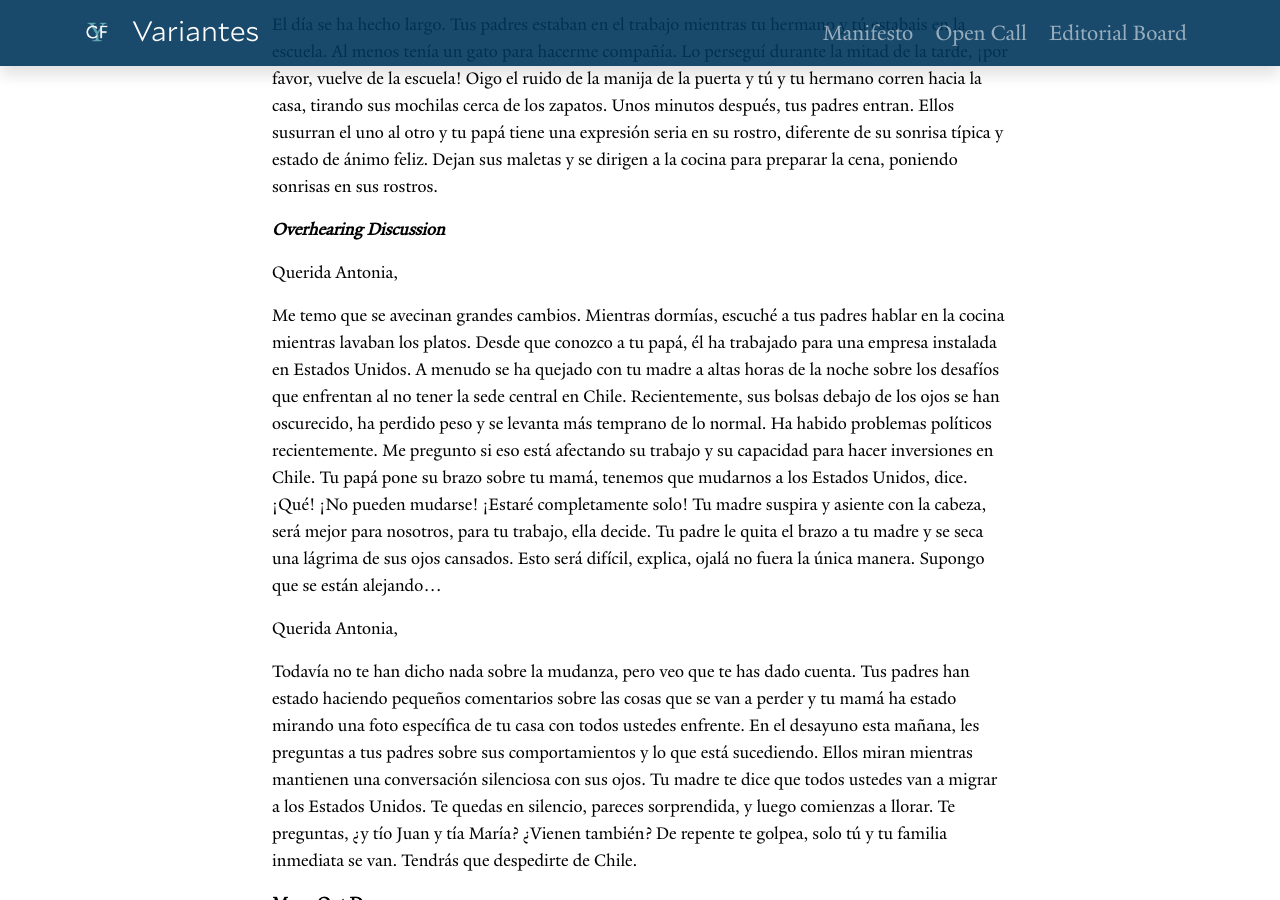
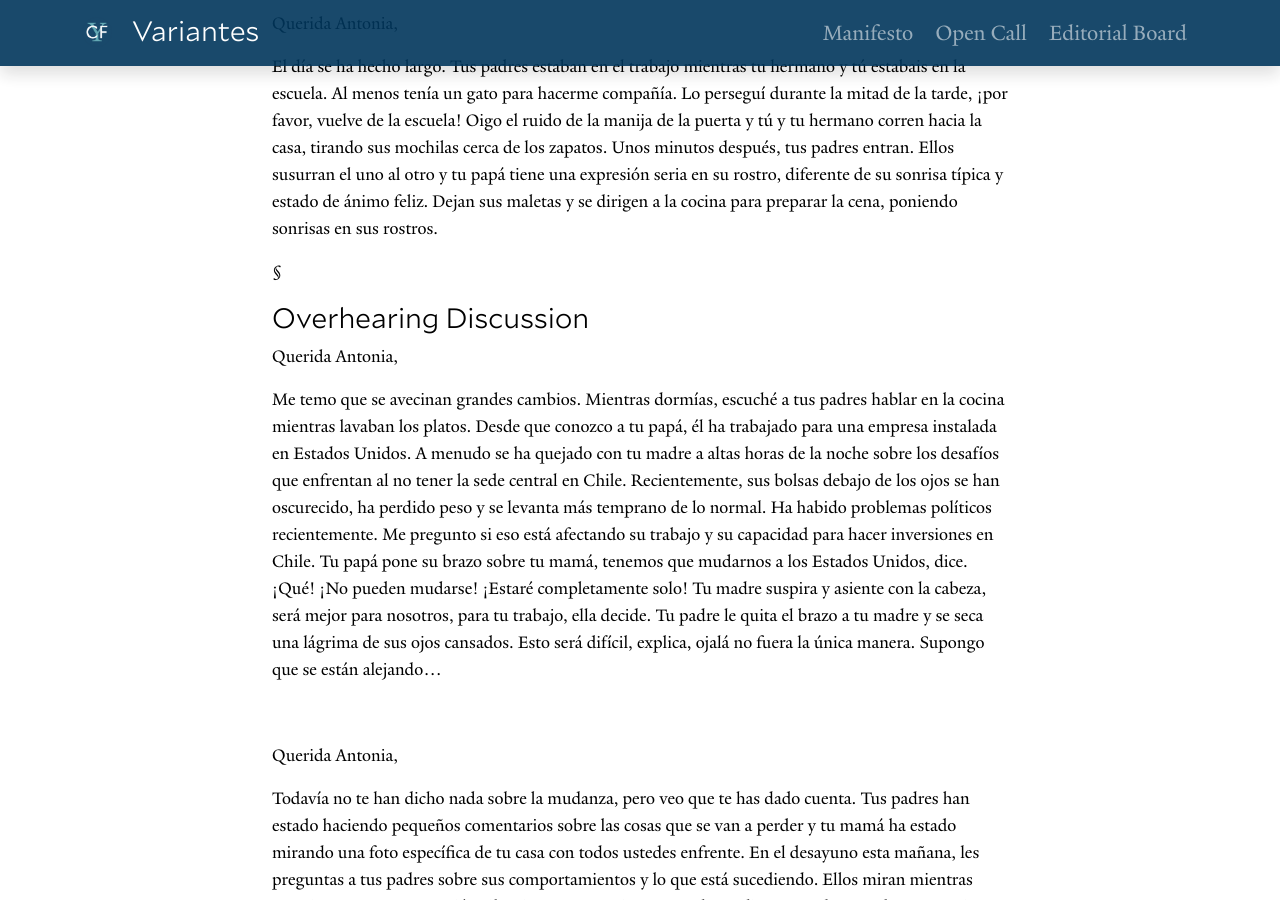
Before and after one commit to elotroalex/variantes, a Jekyll site: the page built from _num0/lange-cartas.md, in a window 1280 px wide and 900 px high, scrolled down 639 px. Built offline with Jekyll 4.4.1, drawn with Linux system fonts in a browser that asks for light colours.

Commit message:
edits to lange

```diff
--- a/_num0/lange-cartas.md
+++ b/_num0/lange-cartas.md
@@ -8,7 +8,7 @@ orden: 5
 bio: ""
 ---
 
-**Day in the Life**
+### Day in the Life
 
 Querida Antonia,
 
@@ -22,6 +22,8 @@ bosque para llegar a México. Oh, cómo se sentía el mundo lleno de
 posibilidades en aquel entonces. Te levantas de la mesa, empujas la
 silla en la mesa y llevas el plato a la cocina.
 
+<br>
+
 Querida Antonia,
 
 El día se ha hecho largo. Tus padres estaban en el trabajo mientras tu
@@ -34,7 +36,9 @@ papá tiene una expresión seria en su rostro, diferente de su sonrisa
 típica y estado de ánimo feliz. Dejan sus maletas y se dirigen a la
 cocina para preparar la cena, poniendo sonrisas en sus rostros.
 
-**_Overhearing Discussion_**
+§
+
+### Overhearing Discussion
 
 Querida Antonia,
 
@@ -54,6 +58,7 @@ decide. Tu padre le quita el brazo a tu madre y se seca una lágrima de
 sus ojos cansados. Esto será difícil, explica, ojalá no fuera la única
 manera. Supongo que se están alejando...
 
+<br>
 
 Querida Antonia,
 
@@ -69,8 +74,9 @@ luego comienzas a llorar. Te preguntas, ¿y tío Juan y tía María? ¿Vienen
 también? De repente te golpea, solo tú y tu familia inmediata se van.
 Tendrás que despedirte de Chile.
 
+§
 
-**Move Out Day**
+### Move Out Day
 
 Querida Antonia,
 
@@ -87,9 +93,9 @@ No te he visto a ti ni a tu familia en mucho tiempo, mucho más tiempo
 del que esperaba. Te extraño mucho. Espero que vuelvas pronto a casa. La
 casa ha estado demasiado silenciosa desde que te fuiste.
 
+§
 
-**Lonely Ghost**
-
+### Lonely Ghost
 
 Querida Antonia,
 
@@ -115,8 +121,9 @@ querías vivir en un lugar que tuviera más oportunidades y espero que la
 hayas encontrado. A pesar de que se está solo aquí sin ti, quiero que
 seas feliz. Quiero que tengas la vida que yo no pude tener.
 
+§
 
-**Mom Returns**
+### Mom Returns
 
 Querida Antonia,
 
@@ -127,9 +134,9 @@ Bestia como yo. Tu papá es de Estados Unidos. Tenías un lugar adonde ir,
 un plan, una casa. Se suponía que estabas a salvo. Por favor, dime que
 estás a salvo.
 
+§
 
-
-**Phone Call(s)**
+### Phone Call(s)
 
 Querida Antonia,
 
@@ -144,6 +151,8 @@ Me alegro de que lo estés haciendo bien. Sin embargo, todavía no sé por
 qué tu mamá regresó sola. ¿Pasó algo con la casa en Nueva York? ¿Qué le
 pasó a tu papá?
 
+<br>
+
 Querida Antonia,
 
 Tu mamá habló con tu papá por el altavoz del teléfono. Mencionó algo
@@ -154,6 +163,8 @@ Sé lo que es estar solo. Tuve que dejar atrás a mi familia cuando
 intenté emigrar a los Estados Unidos. Todavía no sé qué pasó con ellos
 después de mi muerte. Me gusta creer que están bien. Vigilaré a tu mamá.
 Puede que no pueda verme, pero estaré aquí. Espero que cuente para algo.
+
+<br>
 
 Querida Antonia,
 
@@ -168,7 +179,6 @@ sesenta años. ¿Crees que tiene familia ahora? Apenas puedo recordar su
 cara. Creo que estaba saliendo con una chica cuando me fui. Tal vez se
 casaron.
 
-
 De todos modos, dijiste que ahora te sentías más capaz y segura de ti
 misma, así que me alegro. Tal vez un poco más de independencia no sea
 tan malo. Sin embargo, quiero que sepas que toda tu familia te apoya,
@@ -176,7 +186,9 @@ incluso si ya no vives con ellos o cerca de ellos. Vienen y le preguntan
 a tu mamá cómo te va. Están muy orgullosos, ¿sabes? ¡Están aquí si los
 necesitas!
 
-**Green Card**
+§
+
+### Green Card
 
 Querida Antonia,
 
@@ -192,8 +204,9 @@ pronto. No estoy listo para la emigración de tu mamá. Nosotros hemos
 pasado mucho tiempo juntos y la quiero mucho. Será muy solitario cuando
 ella se vaya. Ojalá no estuviera sucediendo.
 
+§
 
-**Antonia's Mom Leaves**
+### Antonia's Mom Leaves
 
 Querida Antonia,
 
```
